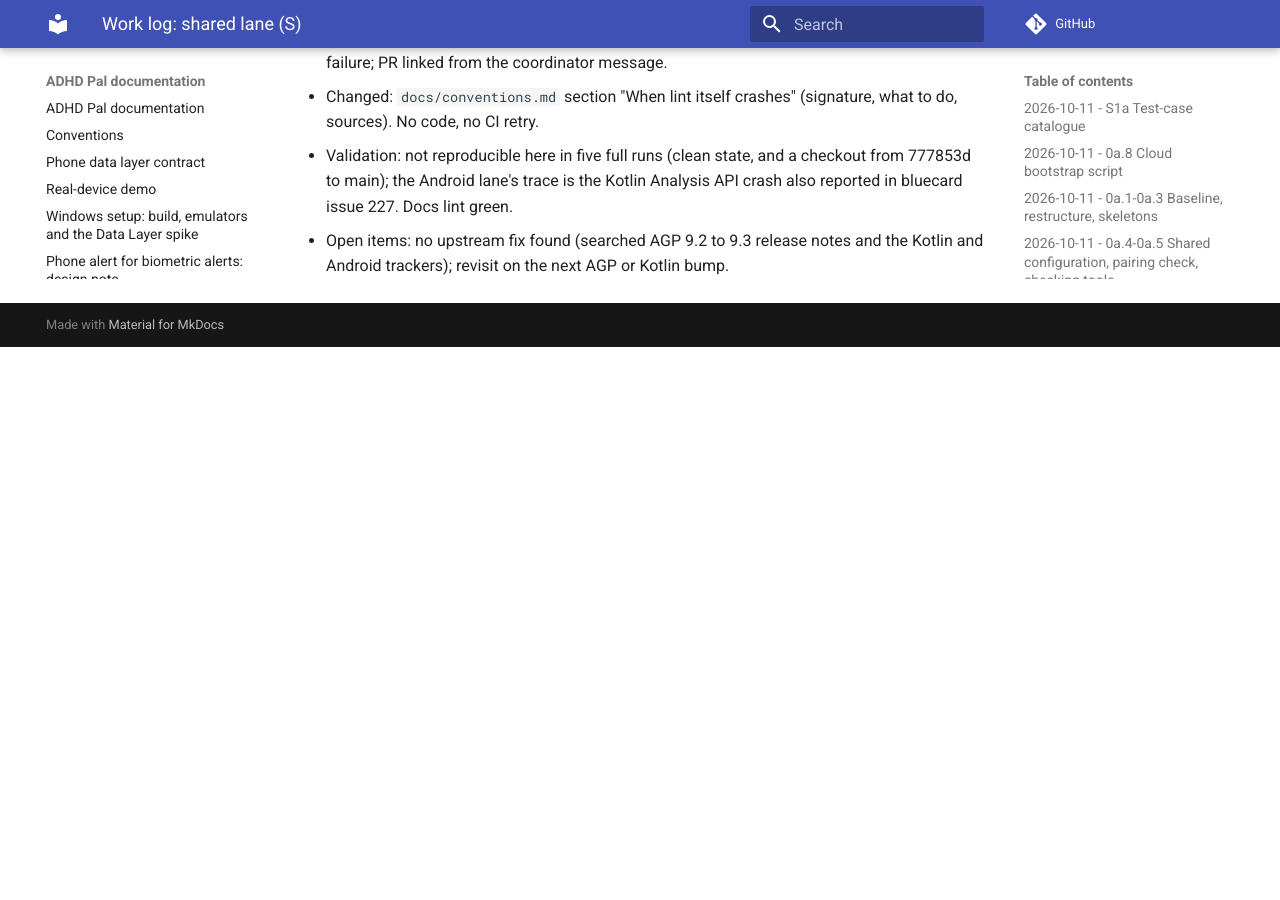
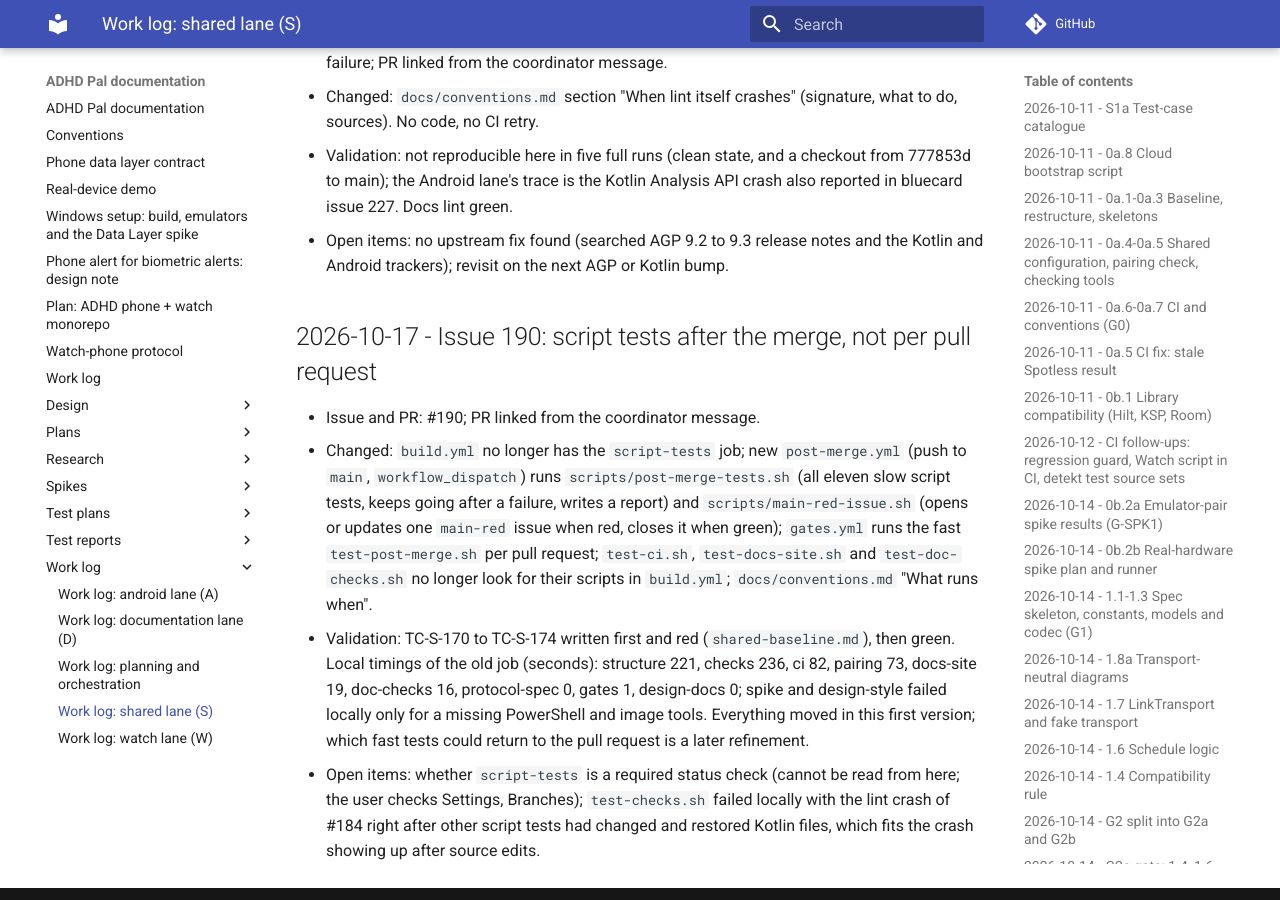
Before and after one commit to shlomoa/my-adhd-pal, an MkDocs documentation site: the page built from docs/work-log/shared.md, in a window 1280 px wide and 900 px high, scrolled down 19618 px. Built offline with MkDocs 1.6.1 and Material for MkDocs 9.7.7, drawn with Linux system fonts in a browser that asks for light colours; comment, search, counter and statistics services are not loaded; before the commit the page ends 19965 px from its top, so only the background shows below that.

Commit message:
Run the script tests after each merge to main, not on every pull request
Co-Authored-By: Claude Sonnet 5.5 <noreply@anthropic.com>
Claude-Session: https://claude.ai/code/session_019cYzLLCA855iWDxqZs2676

```diff
--- a/docs/conventions.md
+++ b/docs/conventions.md
@@ -46,6 +46,18 @@ your machine, run `./gradlew spotlessApply --rerun-tasks --no-build-cache`. Exte
 Shared configuration (`applicationId`, SDK levels) is defined once: the `[versions]` block of
 `gradle/libs.versions.toml`, applied to both apps by the root `build.gradle.kts`. Module scripts must not redefine it.
 
+### What runs when
+
+| When | What | Where |
+|---|---|---|
+| Every pull request | `./gradlew check assembleDebug` and the release-has-no-debug script (`build`), the documentation site build and index check (`docs-site`), the non-blocking external link check, the gate and convention checks, and the fast setup test `scripts/test/test-post-merge.sh` | `build.yml`, `gates.yml`, `conventions.yml` |
+| After each merge to `main` (and by hand: *Run workflow*) | the slow lane test scripts in `scripts/test/` (negative fixtures, fresh-clone formatter check, CI definition, spike runners, documentation checks), listed in `scripts/post-merge-tests.sh` | `post-merge.yml` |
+
+The post-merge run is not a pull request check, so a pull request never waits for it. When it fails, the workflow opens
+or updates one issue labelled `main-red` that names the failing script and cases and links the run; a later green run
+closes it. The coordinator assigns the fix to the lane that owns the failing test. A new `scripts/test/test-*.sh` must be
+added to `scripts/post-merge-tests.sh` or to a pull request workflow; `test-post-merge.sh` fails if one runs nowhere.
+
 ### When lint itself crashes
 
 Android lint sometimes stops with `Unexpected failure during lint analysis of <file>.kt`, a
--- a/docs/work-log/shared.md
+++ b/docs/work-log/shared.md
@@ -319,3 +319,10 @@ Entries for this lane only. Format and index: [`../work-log.md`](../work-log.md)
 - Changed: `docs/conventions.md` section "When lint itself crashes" (signature, what to do, sources). No code, no CI retry.
 - Validation: not reproducible here in five full runs (clean state, and a checkout from 777853d to main); the Android lane's trace is the Kotlin Analysis API crash also reported in bluecard issue 227. Docs lint green.
 - Open items: no upstream fix found (searched AGP 9.2 to 9.3 release notes and the Kotlin and Android trackers); revisit on the next AGP or Kotlin bump.
+
+## 2026-10-17 - Issue 190: script tests after the merge, not per pull request
+
+- Issue and PR: #190; PR linked from the coordinator message.
+- Changed: `build.yml` no longer has the `script-tests` job; new `post-merge.yml` (push to `main`, `workflow_dispatch`) runs `scripts/post-merge-tests.sh` (all eleven slow script tests, keeps going after a failure, writes a report) and `scripts/main-red-issue.sh` (opens or updates one `main-red` issue when red, closes it when green); `gates.yml` runs the fast `test-post-merge.sh` per pull request; `test-ci.sh`, `test-docs-site.sh` and `test-doc-checks.sh` no longer look for their scripts in `build.yml`; `docs/conventions.md` "What runs when".
+- Validation: TC-S-170 to TC-S-174 written first and red (`shared-baseline.md`), then green. Local timings of the old job (seconds): structure 221, checks 236, ci 82, pairing 73, docs-site 19, doc-checks 16, protocol-spec 0, gates 1, design-docs 0; spike and design-style failed locally only for a missing PowerShell and image tools. Everything moved in this first version; which fast tests could return to the pull request is a later refinement.
+- Open items: whether `script-tests` is a required status check (cannot be read from here; the user checks Settings, Branches); `test-checks.sh` failed locally with the lint crash of #184 right after other script tests had changed and restored Kotlin files, which fits the crash showing up after source edits.
```
Also changed, not shown: docs/spikes/where.md (+1 -1 lines), 8 other files.
